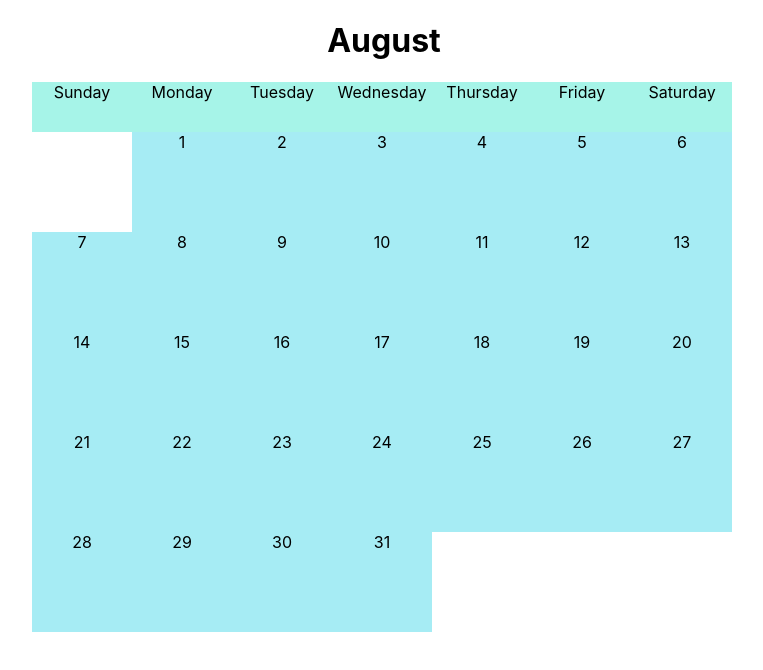
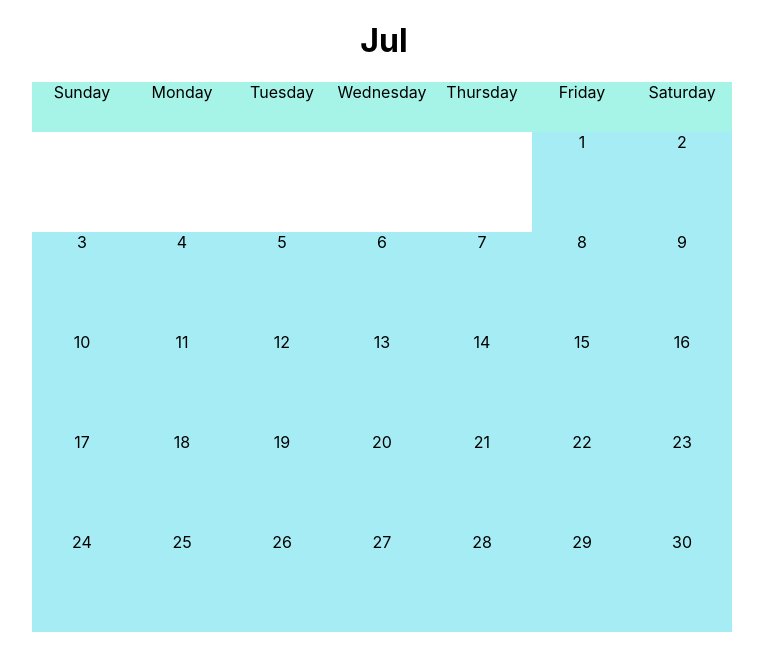
Before and after one commit to dhsiao510/calendar, a React (Create React App) app: page / in a window 1280 px wide. Shown: the top 670 px of the page, without its empty margins (256-1019 px from the left). Built offline with nearby package versions, Linux system fonts and the light colour scheme; the HTML template or start-up script is replaced by a standard one.

Commit message:
Fixes logic to render correct calendar with changing today input

```diff
--- a/src/components/Calendar.tsx
+++ b/src/components/Calendar.tsx
@@ -2,18 +2,18 @@ import React, { useState } from "react";
 
 const Calendar = () => {
     const weekdays: string[] = ['Sunday', 'Monday', 'Tuesday', 'Wednesday', 'Thursday', 'Friday', 'Saturday']
-    const months: string[] = ['January', 'February', 'March', 'April', 'May', 'June', 'July', 'August', 'September', 'October', 'November', 'December']
+    const months: string[] = ['Jan', 'Feb', 'Mar', 'Apr', 'May', 'Jun', 'Jul', 'Aug', 'Sep', 'Oct', 'Nov', 'Dec']
     const longMonths: string[] = ['January', 'March', 'May', 'July', 'August', 'October', 'December']
 
     let today: any = new Date();
-    today = today.toString().split(' ').slice(2,4).reverse().join(' ');
-    const currentMonth: string = months[today.split(' ')[1] - 1];
-    const firstOfMonthIdx: number = new Date(today).getDay();
-    console.log(firstOfMonthIdx)
+    let monthAndYear = today.toString().split(' ').slice(1,4)
+    monthAndYear.splice(1, 1)
+    monthAndYear = monthAndYear.reverse().join(' ');
+    const currentMonth: string = monthAndYear.split(' ')[1];
+    const firstOfMonthIdx: number = new Date(monthAndYear).getDay();
     const calGrids = Array(42).fill(null);
+    //add logic for Feb
     const numberOfDays: number = longMonths.indexOf(currentMonth) > -1 ? 31:30;
-
-
 
     const renderHeader = (array:Array<string>) => {
         return array.map((day:string, key) => <div key={key} className="cal-header">{day}</div>)
```
